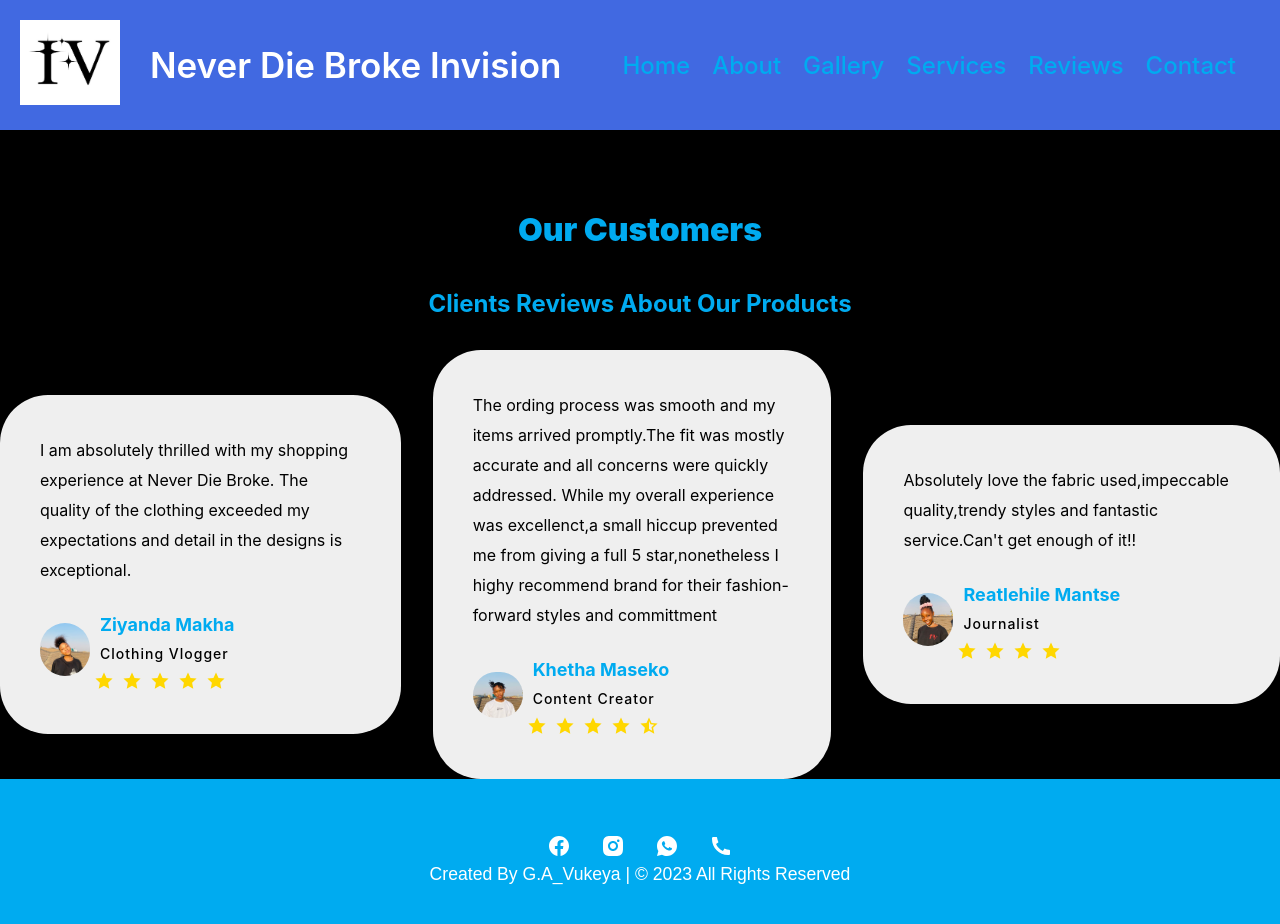
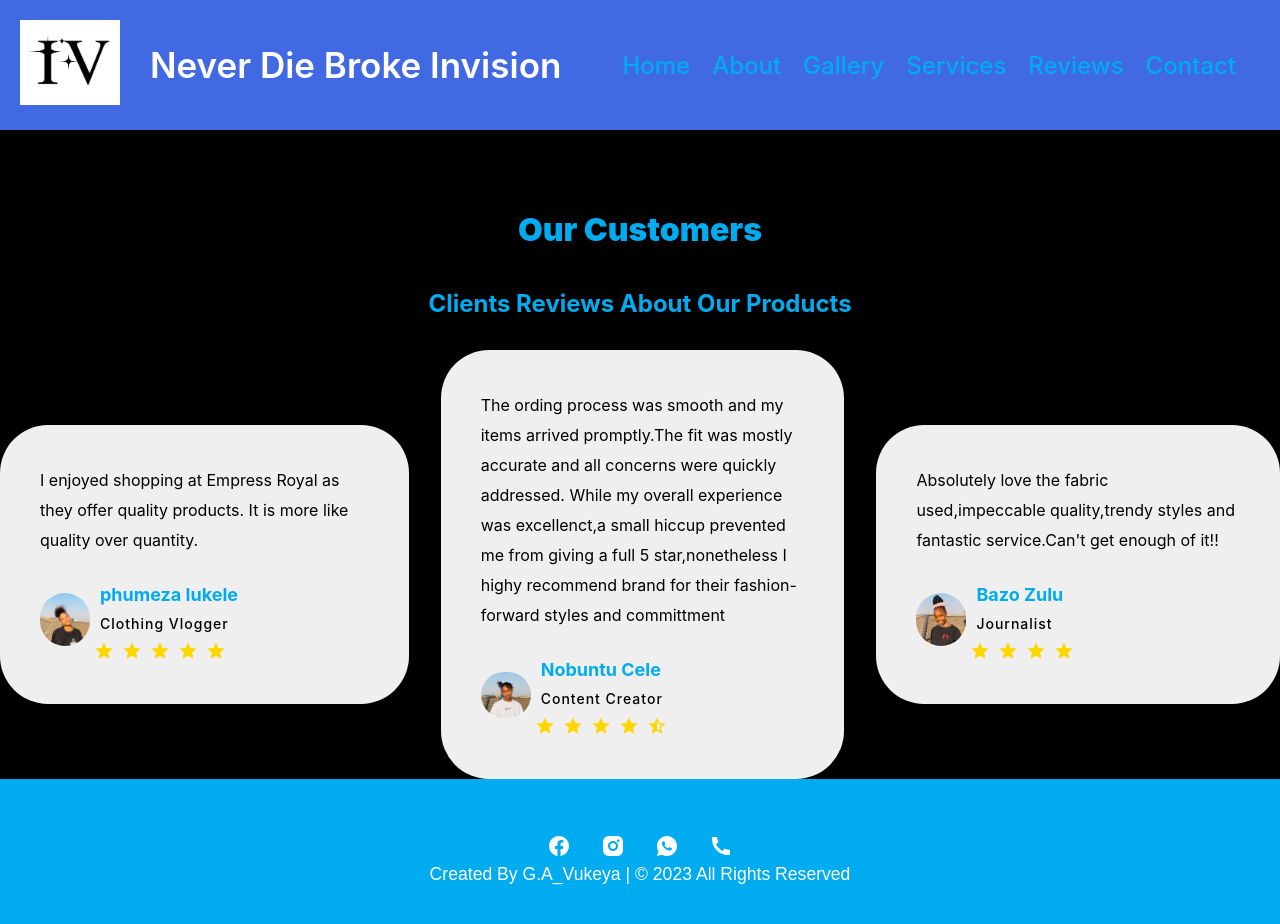
Before and after one commit to Thebabymolemo/Final-project-, a React (Create React App) app in the folder app/: page /reviews in a window 1280 px wide. Shown: the top 924 px of the page. Built offline with nearby package versions, Linux system fonts and the light colour scheme.

Commit message:
Update reviews.jsx

```diff
--- a/app/src/pages/reviews.jsx
+++ b/app/src/pages/reviews.jsx
@@ -20,17 +20,16 @@ const Reviews = () => {
 				<div className="review-content">
 					<div className="box">
 						<p>
-							I am absolutely thrilled with my shopping experience
-							at Never Die Broke. The quality of the clothing
-							exceeded my expectations and detail in the designs
-							is exceptional.
+							I enjoyed shopping at Empress Royal as they offer quality products.
+							It is more like quality over quantity.
+
 						</p>
 						<div className="in-box">
 							<div className="bx-img">
 								<img src={z} alt="" />
 							</div>
 							<div className="bxx-text">
-								<h4>Ziyanda Makha</h4>
+								<h4>phumeza lukele</h4>
 								<h5>Clothing Vlogger</h5>
 								<div className="ratings">
 									<a href="/">
@@ -67,7 +66,7 @@ const Reviews = () => {
 								<img src={k} alt="" />
 							</div>
 							<div className="bxx-text">
-								<h4>Khetha Maseko</h4>
+								<h4>Nobuntu Cele</h4>
 								<h5>Content Creator</h5>
 								<div className="ratings">
 									<a href="/">
@@ -100,7 +99,7 @@ const Reviews = () => {
 								<img src={si} alt="" />
 							</div>
 							<div className="bxx-text">
-								<h4>Reatlehile Mantse</h4>
+								<h4>Bazo Zulu </h4>
 								<h5>Journalist</h5>
 								<div className="ratings">
 									<a href="/">
```
